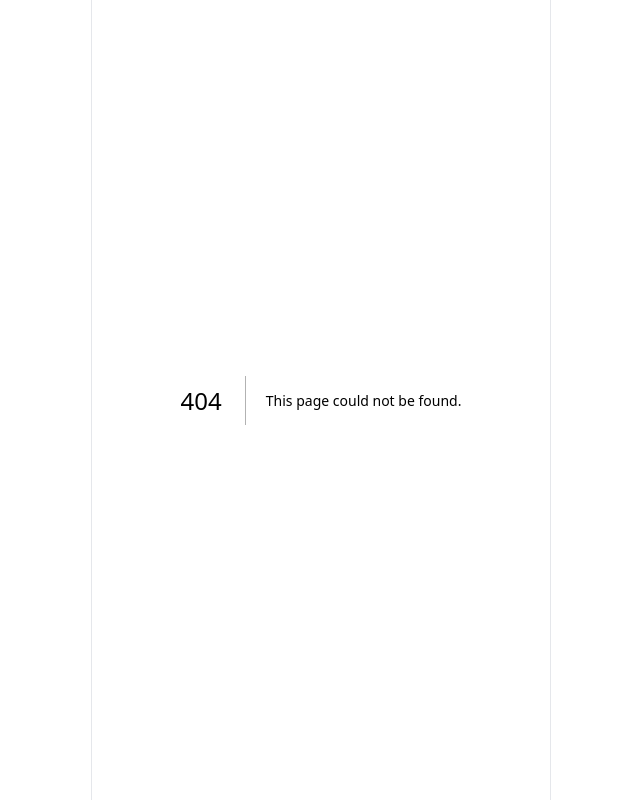
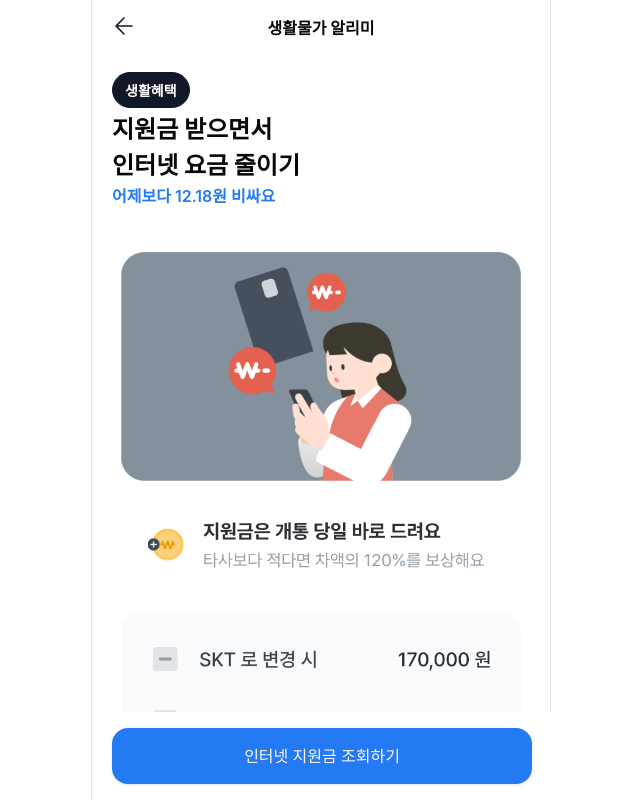
Before and after one commit to ygfafa/jjumkathon, a Next.js app: page /price-tracker/living-benefits in a window 1280 px wide. Before the commit this address had no page. Shown: the top 800 px of the page, without its empty margins (319-959 px from the left). Built offline with nearby package versions, Linux system fonts and the light colour scheme.

Commit message:
feat: living benefit page

```diff
--- /dev/null
+++ b/src/app/price-tracker/living-benefits/page.tsx
@@ -0,0 +1,41 @@
+import ChipButton from '@/components/chip-button'
+import Page from '@/components/layouts/page'
+import { PageBody } from '@/components/layouts/page-body'
+import PageBottomFixedArea from '@/components/layouts/page-bottom-fixed-area'
+import { PageHeader } from '@/components/layouts/page-header'
+import { Button } from '@/components/shadcn/button'
+
+const LivingBenefitsDetailPage = async () => {
+  return (
+    <Page hasFixedBottomArea>
+      <PageHeader title="생활물가 알리미" />
+      <PageBody noBodyPadding>
+        <section className="px-20">
+          <ChipButton selected className="mb-4">
+            생활혜택
+          </ChipButton>
+          <div className="mb-32">
+            <h2 className="text-24 font-bold">
+              지원금 받으면서
+              <br />
+              인터넷 요금 줄이기
+            </h2>
+            <p className="text-16 font-semibold text-primary">
+              어제보다 12.18원 비싸요
+            </p>
+          </div>
+        </section>
+
+        <img src="/images/living-benefits.png" />
+      </PageBody>
+
+      <PageBottomFixedArea>
+        <Button className="w-full" size="lg">
+          인터넷 지원금 조회하기
+        </Button>
+      </PageBottomFixedArea>
+    </Page>
+  )
+}
+
+export default LivingBenefitsDetailPage
--- a/src/components/layouts/page-bottom-fixed-area.tsx
+++ b/src/components/layouts/page-bottom-fixed-area.tsx
@@ -11,7 +11,7 @@ const PageBottomFixedArea = ({
   return (
     <div
       className={cn(
-        'fixed bottom-0 w-full h-[88px] px-20 py-16 max-w-[460px]',
+        'fixed bottom-0 w-full h-[88px] px-20 py-16 max-w-[460px] bg-white',
         className
       )}
       style={{ height: PAGE_BOTTOM_FIXED_AREA_HEIGHT, ...style }}
```
Also changed, not shown: public/images/living-benefits.png (added).
